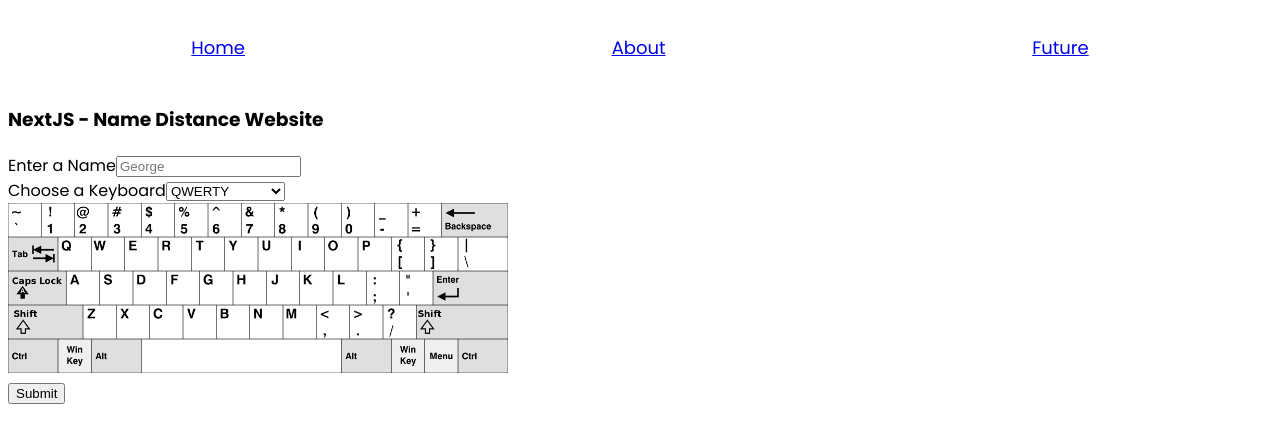
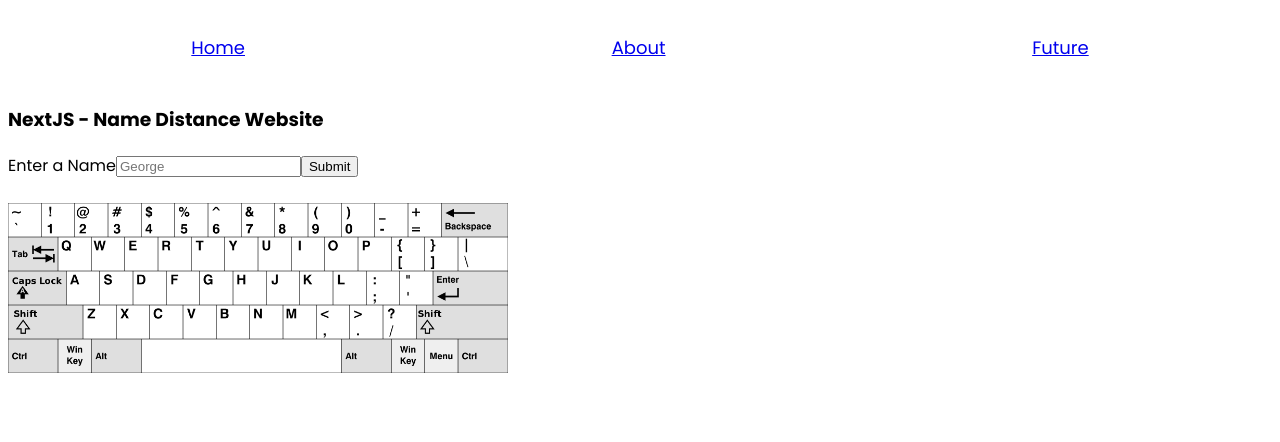
Before and after one commit to smhenderson89/NameDistance_NextJS, a Next.js app: page / in a window 1280 px wide. Shown: the top 442 px of the page. Built offline with nearby package versions, Linux system fonts and the light colour scheme.

Commit message:
working on input form logic

```diff
--- a/app/componets/InputForm.jsx
+++ b/app/componets/InputForm.jsx
@@ -1,6 +1,6 @@
 'use client'; // Client component
 
-import React from 'react';
+import React, {useState, useRef} from 'react';
 import Image from 'next/image';
 import qwerty from '../../public/images/qwertyKeyboard.png';
 import ortho from '../../public/images/orthoKeyboard.png';
@@ -9,43 +9,61 @@ import dvorak from '../../public/images/dvorak_layout.png';
 const InputForm = () => {
     // const [likes, setLikes] = React.useState(0);
 
+    const kbObject = {
+        "qwerty" : {qwerty},
+        "ortho" : {ortho},
+        "dvork" : {dvorak}
+    }
     // https://www.positronx.io/react-select-dropdown-onchange-event-handler-tutorial/
-    const [imgSrc, setImgSrc] = React.useState("qwerty");
-    const onChange = (event) => {
-        console.log('change happened');
-        console.log(event.target.value)
-        // setImgSrc(value);
-        // console.log(setImgSrc.value);
+    // const [imgSrc, setImgSrc] = useState({qwerty}); // Change keyboard image
+    const [typedName, setTypedName] = useState('') // Update inputName
+    // console.log(imgSrc);
+
+
+    // const onChange = (event) => {
+    //     let keyboardName = event.target.value;
+    //     console.log(`value: ${keyboardName}`);
+    //     console.log(`src: ${kbObject[keyboardName].src}`);
+
+
+    //     setImgSrc(kbObject[selectedOption])
+    //     // Change image source
+
+    // }
+
+    const nameChange = event => {
+        setTypedName(event.target.value)
     }
 
-
-    function handleSubmit() {
-        console.log("button clicked!")
+    const handleSubmit = event => {
+        event.preventDefault();
+        // value of input field
+        console.log('handleSubmit', typedName)
     }
 
     return (
         <div>
-            <form className = "searchBar" select onChange={onChange}>
-                <label for="input name">Enter a Name</label>
-                <input type = "text" id = "inputName" name = "inputName" placeholder="George"  />
-                <br></br>
-                <label for="Keyboard Layout">Choose a Keyboard</label>
-                <select class = "keyboard" name = "keyboard" id = "keyboard">
-                    <option value = "qwerty" selected>QWERTY</option>
-                    <option value = "ortho">ORTHOLINEAR</option>
-                    <option value = "dvorak">DVORAK</option>
-                </select>
-            </form>
+            <label htmlFor="input name">Enter a Name</label>
+            <input type = "text" id = "inputName" onChange = {nameChange} name = "inputName" placeholder="George" value = {typedName}/>
+            <button onClick={handleSubmit}>Submit</button>
+            <br></br>
+            {/* <label htmlFor="Keyboard Layout">Choose a Keyboard</label>
+            <select className = "keyboard" id = "keyboard">
+                <option value = "qwerty" defaultValue>QWERTY</option>
+                <option value = "ortho">ORTHOLINEAR</option>
+                <option value = "dvorak">DVORAK</option>
+            </select> */}
+            <br></br>
             <Image
                 alt = "keyboard image"
-                class = "img"
+                className = "img"
                 id = "keyboardImage"
                 width = {500}
                 height = {170}
                 src = {qwerty}
             />
             <br></br>
-            <button onClick={handleSubmit}>Submit</button>
+
         </div>
     )
 }
```
